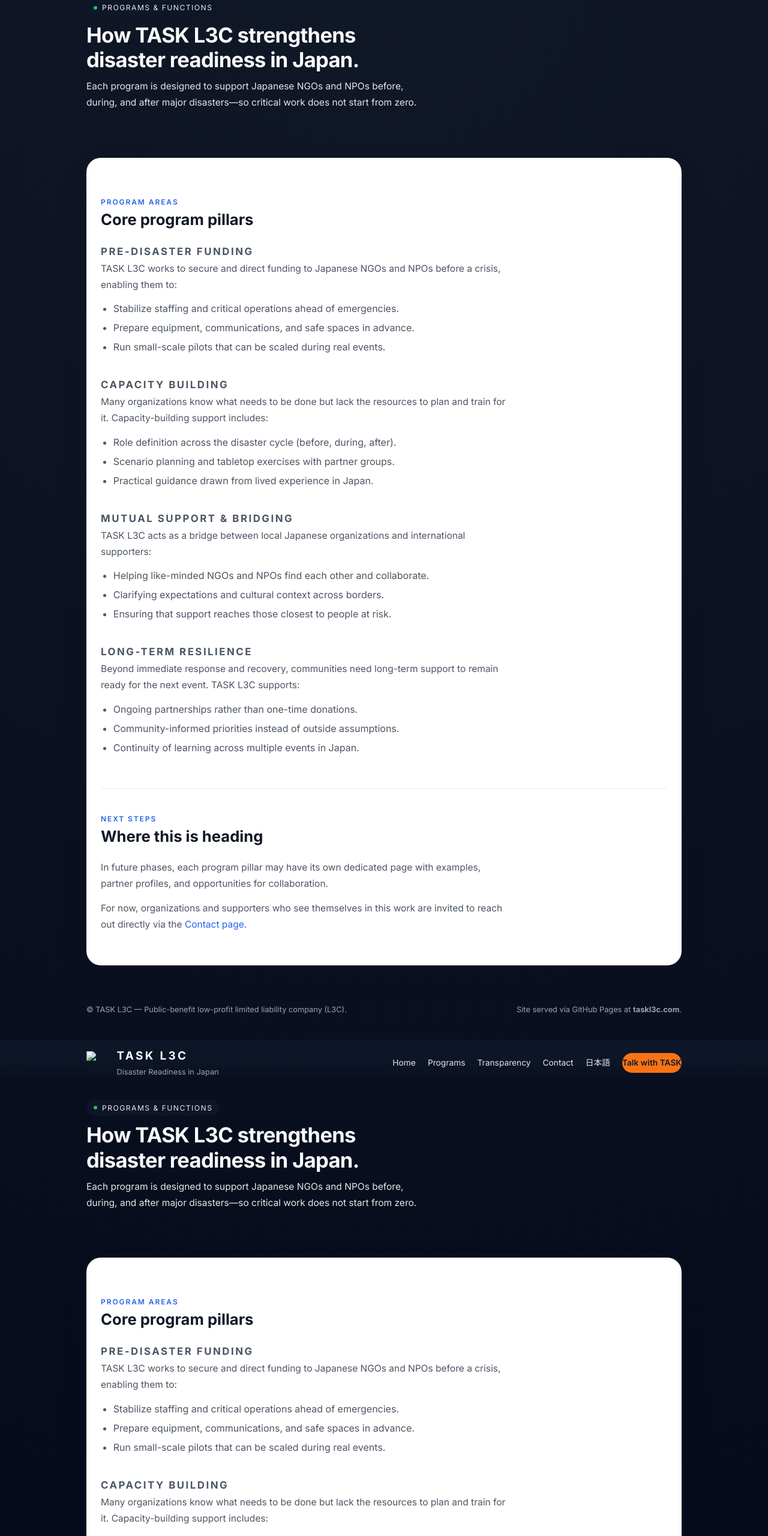
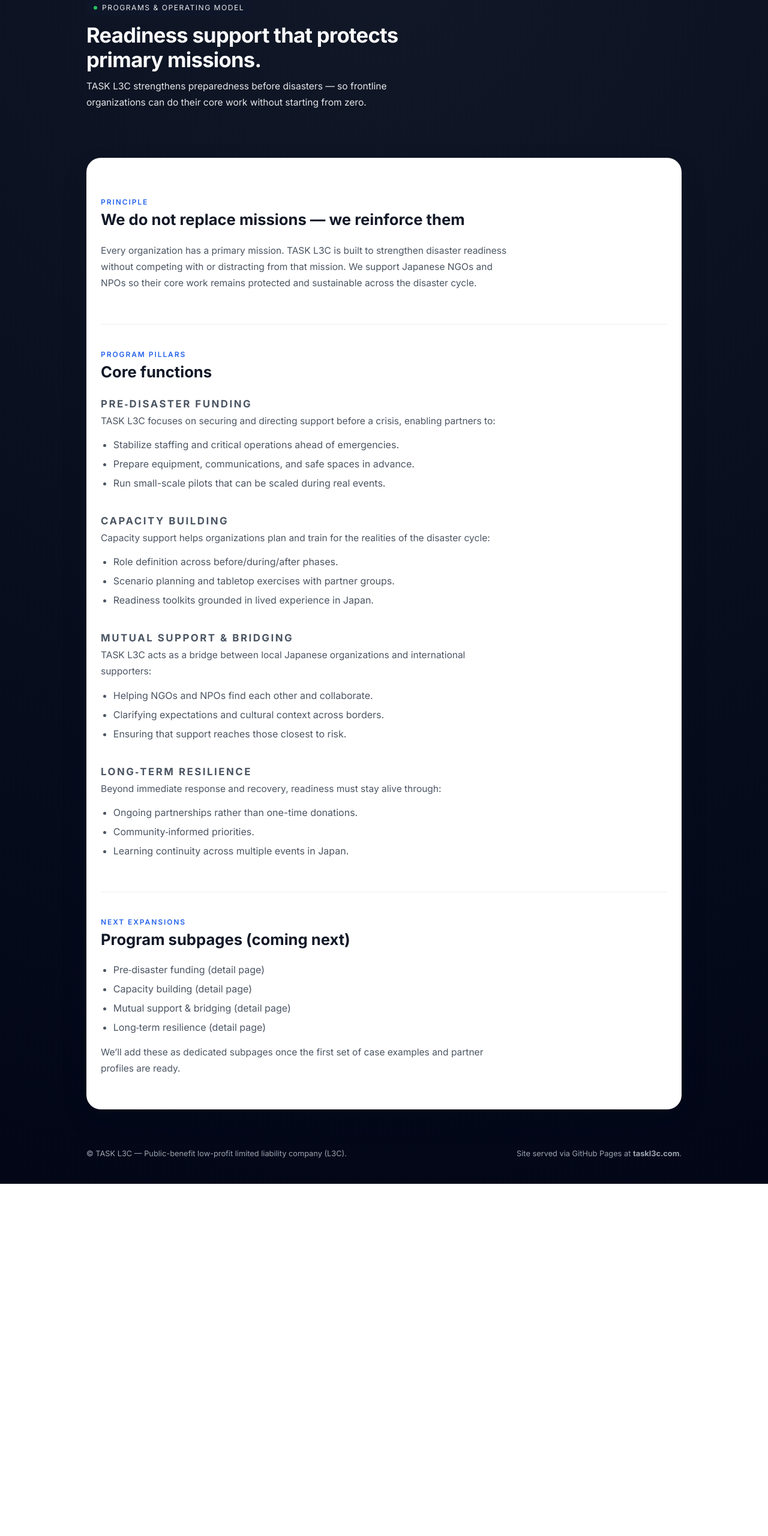
Before and after one commit to taskl3c/taskl3c.github.io, a plain HTML site: page programs.html in a window 1280 px wide. Shown: the part 100-2660 px from the top of the page at 60% size. After the commit the page ends 2073 px from the top, so only its background shows below. Drawn offline with Linux system fonts and the light colour scheme.

Commit message:
Update programs.html

```diff
--- a/programs.html
+++ b/programs.html
@@ -1,16 +1,14 @@
-<!DOCTYPE html><!DOCTYPE html>
+<!DOCTYPE html>
 <html lang="en">
 <head>
   <meta charset="UTF-8" />
   <title>Programs – TASK L3C</title>
   <meta name="viewport" content="width=device-width, initial-scale=1" />
-  <meta
-    name="description"
-    content="Learn about the core programs of TASK L3C that strengthen disaster readiness in Japan."
-  />
+  <meta name="description" content="TASK L3C programs that strengthen disaster readiness in Japan." />
   <link rel="stylesheet" href="/styles.css" />
 </head>
 <body class="theme-soft">
+
   <a href="#main-content" class="skip-link">Skip to main content</a>
 
   <div class="site-header-shell">
@@ -24,6 +22,7 @@
       </div>
       <nav class="nav-links" aria-label="Primary">
         <a href="/index.html">Home</a>
+        <a href="/about.html">Vision</a>
         <a href="/programs.html">Programs</a>
         <a href="/transparency.html">Transparency</a>
         <a href="/contact.html">Contact</a>
@@ -33,6 +32,7 @@
     </header>
     <nav class="nav-links-mobile" aria-label="Primary (compact)">
       <a href="/index.html">Home</a>
+      <a href="/about.html">Vision</a>
       <a href="/programs.html">Programs</a>
       <a href="/transparency.html">Transparency</a>
       <a href="/contact.html">Contact</a>
@@ -40,20 +40,21 @@
     </nav>
   </div>
 
+
   <main id="main-content" class="page-shell">
     <section class="hero">
       <div class="hero-layout">
         <div>
           <div class="hero-tagline">
             <span class="hero-tagline-dot"></span>
-            Programs &amp; Functions
+            Programs &amp; Operating Model
           </div>
           <h1 class="hero-heading">
-            How TASK L3C strengthens disaster readiness in Japan.
+            Readiness support that protects primary missions.
           </h1>
           <p class="hero-sub">
-            Each program is designed to support Japanese NGOs and NPOs before,
-            during, and after major disasters—so critical work does not start from zero.
+            TASK L3C strengthens preparedness before disasters — so frontline organizations can do
+            their core work without starting from zero.
           </p>
         </div>
       </div>
@@ -62,16 +63,27 @@
     <div class="card-surface">
       <section class="section">
         <header class="section-header">
-          <div class="eyebrow">Program areas</div>
-          <h2>Core program pillars</h2>
+          <div class="eyebrow">Principle</div>
+          <h2>We do not replace missions — we reinforce them</h2>
+        </header>
+        <p>
+          Every organization has a primary mission. TASK L3C is built to strengthen disaster readiness
+          without competing with or distracting from that mission. We support Japanese NGOs and NPOs so
+          their core work remains protected and sustainable across the disaster cycle.
+        </p>
+      </section>
+
+      <section class="section">
+        <header class="section-header">
+          <div class="eyebrow">Program pillars</div>
+          <h2>Core functions</h2>
         </header>
 
         <div class="stack">
           <div>
-            <h3>Pre-disaster funding</h3>
+            <h3>Pre‑disaster funding</h3>
             <p>
-              TASK L3C works to secure and direct funding to Japanese NGOs and NPOs
-              before a crisis, enabling them to:
+              TASK L3C focuses on securing and directing support before a crisis, enabling partners to:
             </p>
             <ul>
               <li>Stabilize staffing and critical operations ahead of emergencies.</li>
@@ -83,39 +95,36 @@
           <div>
             <h3>Capacity building</h3>
             <p>
-              Many organizations know what needs to be done but lack the resources
-              to plan and train for it. Capacity-building support includes:
+              Capacity support helps organizations plan and train for the realities of the disaster cycle:
             </p>
             <ul>
-              <li>Role definition across the disaster cycle (before, during, after).</li>
+              <li>Role definition across before/during/after phases.</li>
               <li>Scenario planning and tabletop exercises with partner groups.</li>
-              <li>Practical guidance drawn from lived experience in Japan.</li>
+              <li>Readiness toolkits grounded in lived experience in Japan.</li>
             </ul>
           </div>
 
           <div>
             <h3>Mutual support &amp; bridging</h3>
             <p>
-              TASK L3C acts as a bridge between local Japanese organizations and
-              international supporters:
+              TASK L3C acts as a bridge between local Japanese organizations and international supporters:
             </p>
             <ul>
-              <li>Helping like-minded NGOs and NPOs find each other and collaborate.</li>
+              <li>Helping NGOs and NPOs find each other and collaborate.</li>
               <li>Clarifying expectations and cultural context across borders.</li>
-              <li>Ensuring that support reaches those closest to people at risk.</li>
+              <li>Ensuring that support reaches those closest to risk.</li>
             </ul>
           </div>
 
           <div>
-            <h3>Long-term resilience</h3>
+            <h3>Long‑term resilience</h3>
             <p>
-              Beyond immediate response and recovery, communities need long-term
-              support to remain ready for the next event. TASK L3C supports:
+              Beyond immediate response and recovery, readiness must stay alive through:
             </p>
             <ul>
               <li>Ongoing partnerships rather than one-time donations.</li>
-              <li>Community-informed priorities instead of outside assumptions.</li>
-              <li>Continuity of learning across multiple events in Japan.</li>
+              <li>Community‑informed priorities.</li>
+              <li>Learning continuity across multiple events in Japan.</li>
             </ul>
           </div>
         </div>
@@ -123,21 +132,23 @@
 
       <section class="section">
         <header class="section-header">
-          <div class="eyebrow">Next steps</div>
-          <h2>Where this is heading</h2>
+          <div class="eyebrow">Next expansions</div>
+          <h2>Program subpages (coming next)</h2>
         </header>
+        <ul>
+          <li>Pre‑disaster funding (detail page)</li>
+          <li>Capacity building (detail page)</li>
+          <li>Mutual support &amp; bridging (detail page)</li>
+          <li>Long‑term resilience (detail page)</li>
+        </ul>
         <p>
-          In future phases, each program pillar may have its own dedicated page
-          with examples, partner profiles, and opportunities for collaboration.
-        </p>
-        <p>
-          For now, organizations and supporters who see themselves in this work
-          are invited to reach out directly via the
-          <a href="/contact.html">Contact page</a>.
+          We’ll add these as dedicated subpages once the first set of case examples and partner
+          profiles are ready.
         </p>
       </section>
     </div>
   </main>
+
 
   <footer>
     <div class="footer-meta">
@@ -145,154 +156,6 @@
       <span>Site served via GitHub Pages at <strong>taskl3c.com</strong>.</span>
     </div>
   </footer>
+
 </body>
 </html>
-
-<html lang="en">
-<head>
-  <meta charset="UTF-8" />
-  <title>Programs – TASK L3C</title>
-  <meta name="viewport" content="width=device-width, initial-scale=1" />
-  <meta
-    name="description"
-    content="Learn about the core programs of TASK L3C that strengthen disaster readiness in Japan."
-  />
-  <link rel="stylesheet" href="/styles.css" />
-</head>
-<body class="theme-soft">
-  <a href="#main-content" class="skip-link">Skip to main content</a>
-
-  <div class="site-header-shell">
-    <header class="site-header">
-      <div class="logo">
-        <img src="/TASK_Logo_Box_Black_on_White.png" alt="TASK logo" class="logo-mark" />
-        <div class="logo-text">
-          <span class="logo-main">TASK L3C</span>
-          <span class="logo-sub">Disaster Readiness in Japan</span>
-        </div>
-      </div>
-      <nav class="nav-links" aria-label="Primary">
-        <a href="/index.html">Home</a>
-        <a href="/programs.html">Programs</a>
-        <a href="/transparency.html">Transparency</a>
-        <a href="/contact.html">Contact</a>
-        <a href="/ja/">日本語</a>
-        <a href="/contact.html" class="nav-cta">Talk with TASK</a>
-      </nav>
-    </header>
-    <nav class="nav-links-mobile" aria-label="Primary (compact)">
-      <a href="/index.html">Home</a>
-      <a href="/programs.html">Programs</a>
-      <a href="/transparency.html">Transparency</a>
-      <a href="/contact.html">Contact</a>
-      <a href="/ja/">日本語</a>
-    </nav>
-  </div>
-
-  <main id="main-content" class="page-shell">
-    <section class="hero">
-      <div class="hero-layout">
-        <div>
-          <div class="hero-tagline">
-            <span class="hero-tagline-dot"></span>
-            Programs &amp; Functions
-          </div>
-          <h1 class="hero-heading">
-            How TASK L3C strengthens disaster readiness in Japan.
-          </h1>
-          <p class="hero-sub">
-            Each program is designed to support Japanese NGOs and NPOs before,
-            during, and after major disasters—so critical work does not start from zero.
-          </p>
-        </div>
-      </div>
-    </section>
-
-    <div class="card-surface">
-      <section class="section">
-        <header class="section-header">
-          <div class="eyebrow">Program areas</div>
-          <h2>Core program pillars</h2>
-        </header>
-
-        <div class="stack">
-          <div>
-            <h3>Pre-disaster funding</h3>
-            <p>
-              TASK L3C works to secure and direct funding to Japanese NGOs and NPOs
-              before a crisis, enabling them to:
-            </p>
-            <ul>
-              <li>Stabilize staffing and critical operations ahead of emergencies.</li>
-              <li>Prepare equipment, communications, and safe spaces in advance.</li>
-              <li>Run small-scale pilots that can be scaled during real events.</li>
-            </ul>
-          </div>
-
-          <div>
-            <h3>Capacity building</h3>
-            <p>
-              Many organizations know what needs to be done but lack the resources
-              to plan and train for it. Capacity-building support includes:
-            </p>
-            <ul>
-              <li>Role definition across the disaster cycle (before, during, after).</li>
-              <li>Scenario planning and tabletop exercises with partner groups.</li>
-              <li>Practical guidance drawn from lived experience in Japan.</li>
-            </ul>
-          </div>
-
-          <div>
-            <h3>Mutual support &amp; bridging</h3>
-            <p>
-              TASK L3C acts as a bridge between local Japanese organizations and
-              international supporters:
-            </p>
-            <ul>
-              <li>Helping like-minded NGOs and NPOs find each other and collaborate.</li>
-              <li>Clarifying expectations and cultural context across borders.</li>
-              <li>Ensuring that support reaches those closest to people at risk.</li>
-            </ul>
-          </div>
-
-          <div>
-            <h3>Long-term resilience</h3>
-            <p>
-              Beyond immediate response and recovery, communities need long-term
-              support to remain ready for the next event. TASK L3C supports:
-            </p>
-            <ul>
-              <li>Ongoing partnerships rather than one-time donations.</li>
-              <li>Community-informed priorities instead of outside assumptions.</li>
-              <li>Continuity of learning across multiple events in Japan.</li>
-            </ul>
-          </div>
-        </div>
-      </section>
-
-      <section class="section">
-        <header class="section-header">
-          <div class="eyebrow">Next steps</div>
-          <h2>Where this is heading</h2>
-        </header>
-        <p>
-          In future phases, each program pillar may have its own dedicated page
-          with examples, partner profiles, and opportunities for collaboration.
-        </p>
-        <p>
-          For now, organizations and supporters who see themselves in this work
-          are invited to reach out directly via the
-          <a href="/contact.html">Contact page</a>.
-        </p>
-      </section>
-    </div>
-  </main>
-
-  <footer>
-    <div class="footer-meta">
-      <span>© TASK L3C — Public-benefit low-profit limited liability company (L3C).</span>
-      <span>Site served via GitHub Pages at <strong>taskl3c.com</strong>.</span>
-    </div>
-  </footer>
-</body>
-</html>
```
